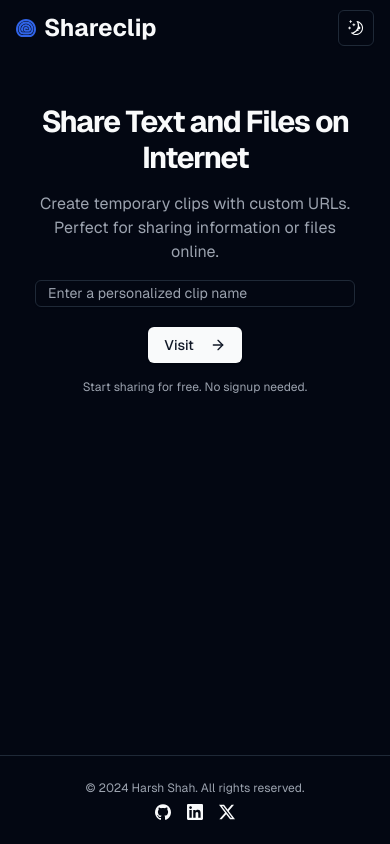
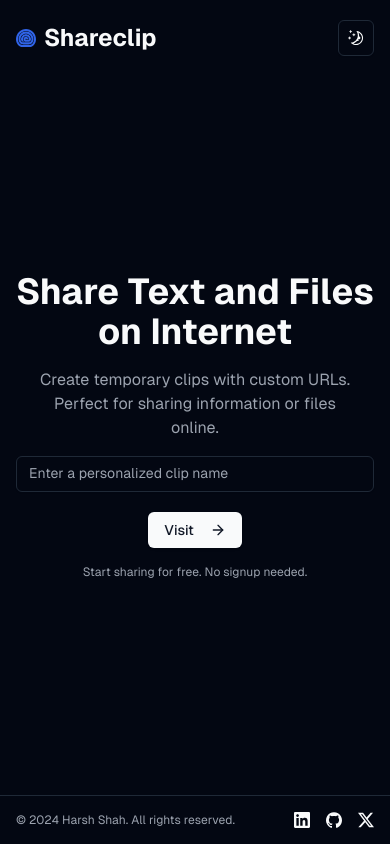
Before and after one commit to shaharsh624/shareclip-v2, a Next.js app: page / in a window 390 px wide. Built offline with nearby package versions, Linux system fonts and the light colour scheme; what node-cron would draw is missing.

Commit message:
Made UI Responsive

```diff
--- a/app/page.tsx
+++ b/app/page.tsx
@@ -12,80 +12,68 @@
     const [clipName, setClipName] = useState("");
 
     const handleSubmit = (e: { preventDefault: () => void }) => {
-        e.preventDefault(); // Prevent the default form submission
+        e.preventDefault();
         if (clipName) {
-            window.location.href = `/${clipName}`; // Redirect to the desired URL
+            window.location.href = `/${clipName}`;
         }
     };
 
     return (
-        <div className="flex flex-col min-h-screen">
+        <div className="flex flex-col h-screen">
             <Navbar />
-            <main className="flex-1">
-                <section className="w-full py-12 md:py-24 lg:py-32 xl:py-48">
-                    <div className="container mx-auto px-4 md:px-6">
-                        <div className="flex flex-col items-center space-y-4 text-center">
-                            <div className="space-y-4">
-                                <h1 className="text-3xl font-bold tracking-tighter sm:text-4xl md:text-5xl lg:text-6xl">
+            <main className="flex-1 flex flex-col justify-center items-center px-4">
+                <section className="w-full">
+                    <div className="flex flex-col items-center text-center space-y-4">
+                        <h1 className="text-4xl font-bold sm:text-5xl md:text-6xl">
                             Share Text and Files on Internet
                         </h1>
-                                <p className="mx-auto max-w-[90%] md:max-w-[550px] text-gray-500 md:text-xl dark:text-gray-400">
-                                    Create temporary clips with custom URLs.
-                                    Perfect for sharing information or files
-                                    online.
+                        <p className="max-w-[90%] text-gray-500 md:text-xl dark:text-gray-400">
+                            Create temporary clips with custom URLs. Perfect for
+                            sharing information or files online.
                         </p>
-                            </div>
-                            <div className="w-full max-w-sm space-y-4">
                         <form
-                                    className="flex flex-col md:flex-row space-y-5 md:space-y-0 md:space-x-2 items-center justify-center"
+                            className="flex flex-col md:flex-row space-y-5 md:space-y-0 md:space-x-2 items-center justify-center w-full max-w-md"
                             onSubmit={handleSubmit}
                         >
                             <Input
-                                        className="max-w-xs flex-1"
+                                className=""
                                 placeholder="Enter a personalized clip name"
                                 type="text"
                                 value={clipName}
-                                        onChange={(e) =>
-                                            setClipName(e.target.value)
-                                        }
+                                onChange={(e) => setClipName(e.target.value)}
                             />
-                                    <Button
-                                        type="submit"
-                                        className="max-w-xs md:w-auto"
-                                    >
+                            <Button type="submit" className="md:w-auto">
                                 Visit
                                 <ArrowRight className="ml-2 h-4 w-4" />
                             </Button>
                         </form>
-                                <p className="text-xs text-gray-500 dark:text-gray-400 text-center">
+                        <p className="text-xs text-gray-500 dark:text-gray-400">
                             Start sharing for free. No signup needed.
                         </p>
                     </div>
-                        </div>
-                    </div>
                 </section>
             </main>
-            <footer className="flex flex-col gap-2 sm:flex-row py-6 w-full shrink-0 items-center px-4 md:px-6 border-t">
+            <footer className="flex gap-2 sm:flex-row py-4 w-full items-center px-4 border-t">
                 <p className="text-xs text-gray-500 dark:text-gray-400">
                     © 2024 Harsh Shah. All rights reserved.
                 </p>
-                <nav className="sm:ml-auto flex gap-4 sm:gap-5">
+                <nav className="ml-auto flex gap-4">
                     <Link
-                        className="text-xs hover:underline underline-offset-4"
+                        className="text-xs hover:underline"
+                        href="https://www.linkedin.com/in/harshshahdev"
+                        target="_blank"
+                    >
+                        <Icons.linkedin className="size-4" />
+                    </Link>
+                    <Link
+                        className="text-xs hover:underline"
                         href="https://github.com/shaharsh624"
                         target="_blank"
                     >
                         <Icons.github className="size-4" />
                     </Link>
                     <Link
-                        className="text-xs hover:underline underline-offset-4"
-                        href="https://www.linkedin.com/in/harshshahdev"
-                        target="_blank"
-                    >
-                        <Icons.linkedin className="size-4" />
-                    </Link>
-                    <Link
-                        className="text-xs hover:underline underline-offset-4"
+                        className="text-xs hover:underline"
                         href="https://twitter.com/_shaharshhh"
                         target="_blank"
                     >
--- a/components/navbar.tsx
+++ b/components/navbar.tsx
@@ -5,7 +5,7 @@
 
 const Navbar = () => {
     return (
-        <header className="px-4 lg:px-6 h-14 flex items-center w-full">
+        <header className="px-4 lg:px-10 h-14 flex items-center w-full pt-5">
             <Link className="flex items-center" href="/">
                 <Image
                     src="/logo.svg"
```
Also changed, not shown: app/[clipName]/page.tsx (+33 -31 lines). Lines whose indentation alone changed are shown as unchanged.
